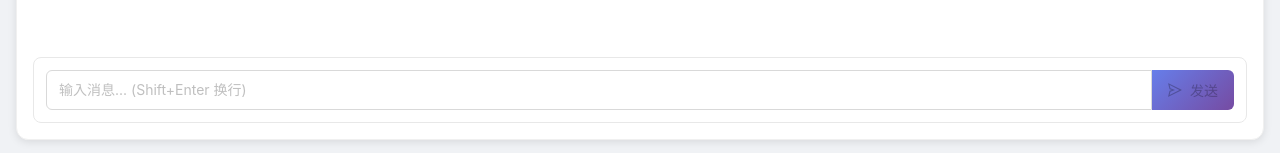
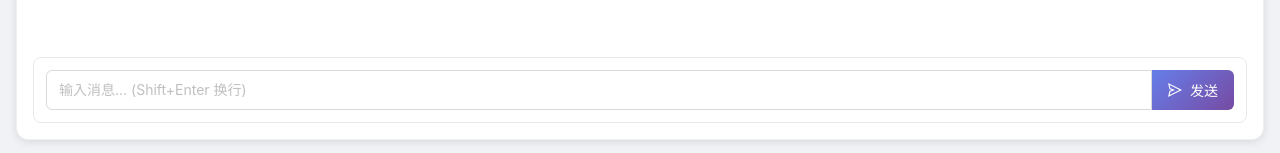
Before and after one commit to Jeff1573/agent_report, a React (Vite) app in the folder desktop/src/renderer/: page / in a window 1280 px wide. Shown: the part 644-797 px from the top of the page. Built offline with nearby package versions, Linux system fonts and the light colour scheme.

Commit message:
🎨 style(desktop): 优化发送按钮样式
- 发送按钮文字改为白色
- 去除发送和停止按钮的鼠标触碰动效
- 提升按钮视觉一致性

```diff
--- a/desktop/src/renderer/src/assets/chat-animations.css
+++ b/desktop/src/renderer/src/assets/chat-animations.css
@@ -335,23 +335,18 @@
   transition: all 0.2s ease;
 }
 
-.input-button:hover {
-  transform: translateY(-2px);
-  box-shadow: 0 4px 12px rgba(0, 0, 0, 0.15);
-}
-
-.input-button:active {
-  transform: translateY(0);
-}
+/* 鼠标触碰动效已移除 */
 
 .input-button.send {
   background: linear-gradient(135deg, #667eea 0%, #764ba2 100%);
   border: none;
+  color: white;
 }
 
 .input-button.stop {
   background: #ff4d4f;
   border: none;
+  color: white;
 }
 
 /* 纯加载状态 */
```
